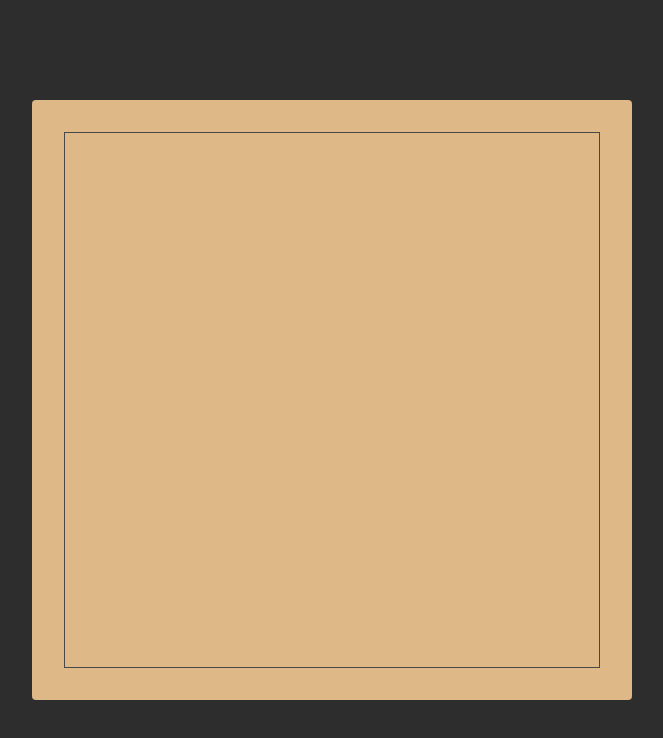
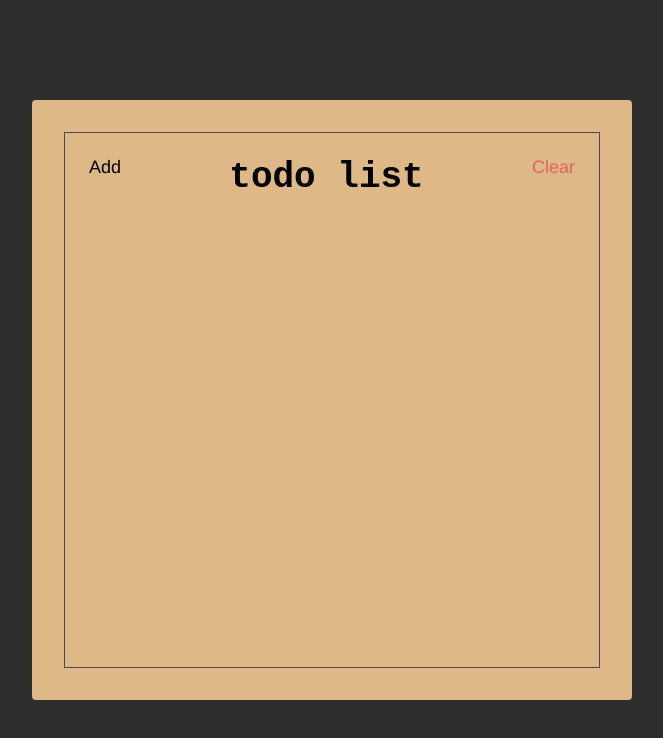
Before and after one commit to divcodeid/react-starter, a website: page index.html in a window 1280 px wide. Shown: the whole page, without its empty margins (308-971 px from the left). Drawn offline with Linux system fonts and the light colour scheme.

Commit message:
design todolist finish design header selesai

```diff
--- a/index.html
+++ b/index.html
@@ -6,11 +6,25 @@
     <meta http-equiv="X-UA-Compatible" content="ie=edge" />
     <title>Static Template</title>
     <link rel="stylesheet" href="./styles.css" />
+    <link rel="preconnect" href="https://fonts.googleapis.com" />
+    <link rel="preconnect" href="https://fonts.gstatic.com" crossorigin />
+    <link
+      href="https://fonts.googleapis.com/css2?family=Open+Sans&family=Oswald&display=swap"
+      rel="stylesheet"
+    />
+    <link
+      href="https://fonts.googleapis.com/css2?family=Bungee|Homemade+Apple&display=swap"
+      rel="stylesheet"
+    />
   </head>
   <body>
     <div class="container">
       <div class="frame">
-        <div class="col-md-12"></div>
+        <div class="header">
+          <button class="header-btn">Add</button>
+          <h1 class="header-title">Todo List</h1>
+          <button class="header-btn main-red-color">Clear</button>
+        </div>
       </div>
     </div>
   </body>
--- a/styles.css
+++ b/styles.css
@@ -1,5 +1,13 @@
 * {
   box-sizing: border-box;
+}
+
+:root {
+  --main-red-color: #e06262;
+}
+
+.main-red-color {
+  color: var(--main-red-color);
 }
 
 html {
@@ -36,4 +44,31 @@ html {
 .frame {
   border: 1px solid #484848;
   height: 100%;
+
+  display: flex;
+  flex-direction: column;
 }
+
+.header {
+  display: flex;
+  align-items: flex-start;
+}
+
+.header-title {
+  flex: 1;
+  text-align: center;
+  font-size: 3.6rem;
+  font-family: "Courier New", Courier, monospace;
+  text-transform: lowercase;
+}
+
+.header-btn {
+  font-size: 1.8rem;
+  font-family: "Homenaje", "Helvetica Neue", sans-serif;
+
+  padding: 24px;
+
+  background: unset;
+  border: unset;
+  outline: unset;
+}
```
